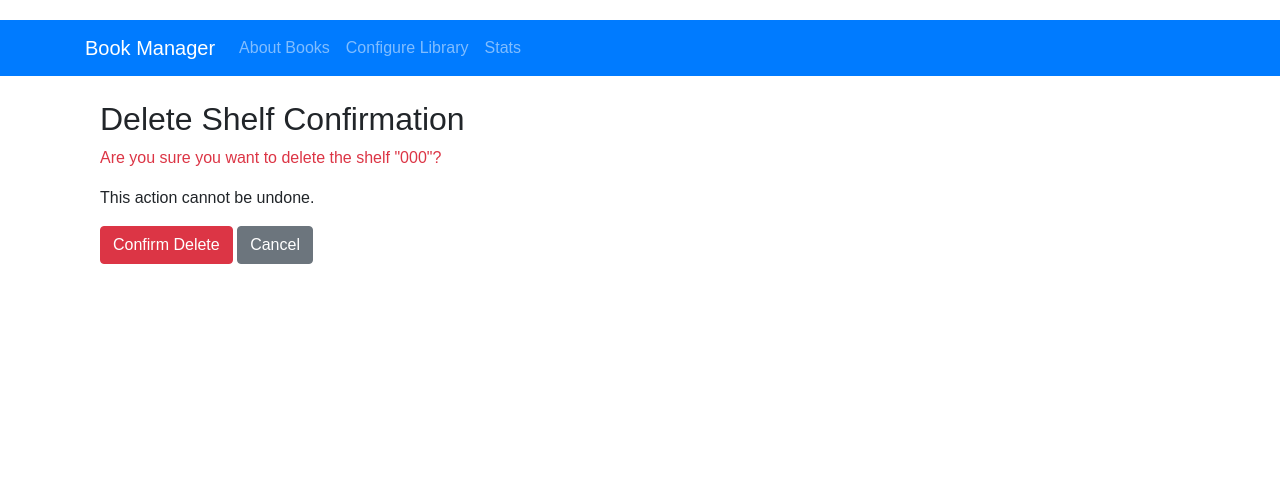
After one commit to mhreteabeTD/SmartLibrary-1, a Django app: page /books/deleter_shelf/1/ in a window 1280 px wide. The commit adds this page. Shown: the top 504 px of the page. Run offline with Django 5.2, Linux system fonts and the light colour scheme; tables that the repository leaves empty hold one stand-in row (values such as "Sample post"); some libraries are stand-ins or nearby versions.

```diff
--- a/book_management/bookmanager/models.py
+++ b/book_management/bookmanager/models.py
@@ -11,7 +11,7 @@ class LibraryLevel(models.Model):
 
 class Shelf(models.Model):
        level = models.ForeignKey(LibraryLevel, on_delete=models.CASCADE, related_name='shelves')
-       shelf_number = models.IntegerField()
+       shelf_number = models.CharField(max_length=100)
        description = models.TextField(blank=True)
 
        class Meta:
@@ -26,11 +26,13 @@ class Shelf(models.Model):
 class Book(models.Model):
     title = models.CharField(max_length=200)
     author = models.CharField(max_length=100)
-    location = models.ForeignKey(Shelf , on_delete=models.CASCADE , related_name="books")
+    shelves = models.ManyToManyField('Shelf' , related_name="books")
     rating=models.FloatField()
 
     def __str__(self):
         return self.title
+
+
 
 class Section(models.Model):
      level = models.ForeignKey(LibraryLevel, related_name = 'sections', on_delete=models.CASCADE)
--- a/book_management/bookmanager/urls.py
+++ b/book_management/bookmanager/urls.py
@@ -11,6 +11,7 @@ urlpatterns=[
     path('edit_library_level/<int:pk>/',views.edit_library_level,name="edit_library_level"),
     path('add_shelf/<int:level_number>',views.add_shelf,name="add_shelf"),
     path('edit_shelf/<int:pk>/',views.edit_shelf,name="edit_shelf"),
+    path('deleter_shelf/<int:pk>/',views.delete_shelf,name="delete_shelf"),
     path('stats/',views.stats,name="stats"),
     path('add-section/<int:level_number>/',views.add_section,name='add_section'),
     path('edit-section/<int:pk>/',views.edit_section,name="edit_section"),
--- a/book_management/bookmanager/views.py
+++ b/book_management/bookmanager/views.py
@@ -178,3 +178,13 @@ def delete_section(request, pk):
         return redirect(reverse('configure_library'))  # Redirect to the library configuration page
 
     return render(request, 'bookmanager/delete_section_confirm.html', {'section': section})
+
+def delete_shelf(request, pk):
+    shelf = get_object_or_404(Shelf, pk=pk)
+
+    if request.method == 'POST':
+        shelf.delete()
+        messages.success(request, "Shelf successfully deleted.")  # Optional feedback message
+        return redirect(reverse('configure_library'))  # Redirect to the library configuration page
+
+    return render(request, 'bookmanager/delete_shelf_confirm.html', {'shelf': shelf})
--- a/book_management/templates/bookmanager/configure_library.html
+++ b/book_management/templates/bookmanager/configure_library.html
@@ -26,6 +26,7 @@
                         Shelf {{ shelf.shelf_number }} - {{ shelf.description }}
                         <!-- Link to Edit Shelf -->
                         <a href="{% url 'edit_shelf' shelf.id %}" class="btn btn-sm btn-outline-secondary ml-2">Edit</a>
+                        <a href="{% url 'delete_shelf' shelf.id %}" class="btn btn-sm btn-outline-danger ml-2">Delete</a>
                     </li>
                     {% endfor %}
                 </ul>
--- /dev/null
+++ b/book_management/templates/bookmanager/delete_shelf_confirm.html
@@ -0,0 +1,15 @@
+{% extends './base.html' %}
+
+{% block content %}
+<div class="container mt-4">
+    <h2>Delete Shelf Confirmation</h2>
+    <p class="text-danger">Are you sure you want to delete the shelf "{{ shelf.shelf_number }}"?</p>
+    <p>This action cannot be undone.</p>
+
+    <form method="post">
+        {% csrf_token %}
+        <button type="submit" class="btn btn-danger">Confirm Delete</button>
+        <a href="{% url 'configure_library' %}" class="btn btn-secondary">Cancel</a>
+    </form>
+</div>
+{% endblock %}
```
Also changed, not shown: book_management/bookmanager/forms.py (+6 -1 lines), book_management/templates/bookmanager/book_list.html (+6 -2 lines), book_management/bookmanager/migrations/0003_auto_20240102_1022.py (added).
